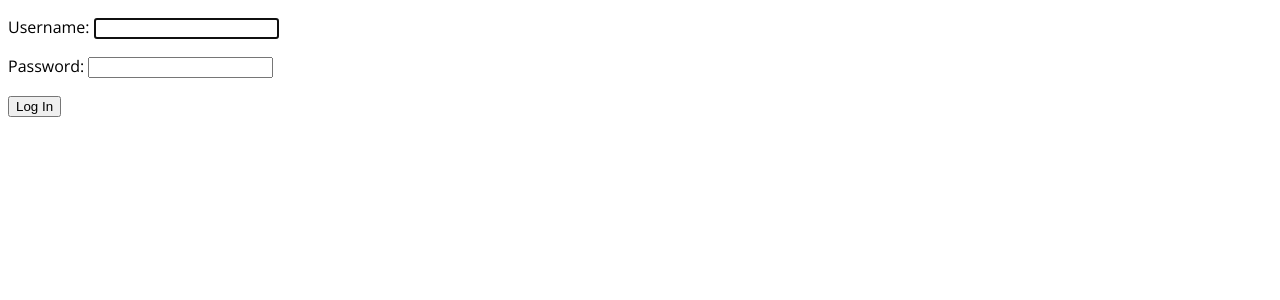
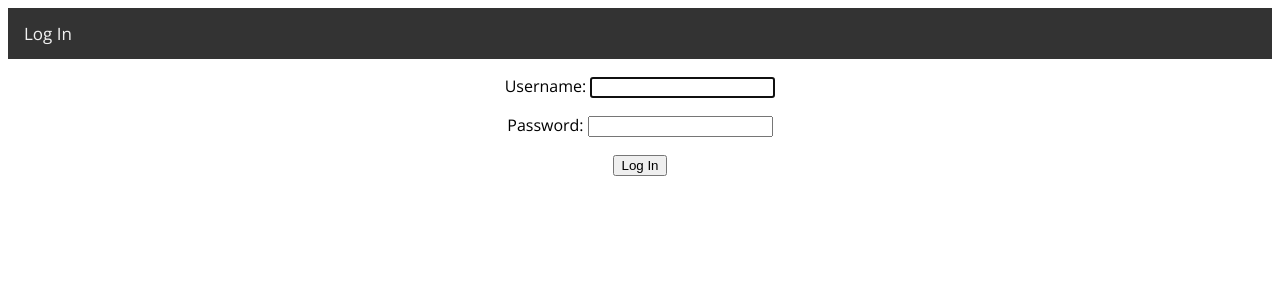
Before and after one commit to AmeAya/ExtendedUser, a Django app: page /login in a window 1280 px wide. Shown: the top 300 px of the page. Run offline with Django 4.2, Linux system fonts and the light colour scheme.

Commit message:
base html styles

```diff
--- a/sample_app/urls.py
+++ b/sample_app/urls.py
@@ -1,9 +1,10 @@
 from django.urls import path
-from django.views.generic import TemplateView
 from django.contrib.auth.views import LoginView, LogoutView
+from .views import *
 
 urlpatterns = [
-    path('home', TemplateView.as_view(), name='home_url'),
+    path('cabinet', cabinetView, name='cabinet_url'),
+    path('home', homeView, name='home_url'),
     path('login', LoginView.as_view(template_name='login_page.html'), name='login_url'),
     path('logout', LogoutView.as_view(), name='logout_url'),
 ]
--- a/static/css/style.css
+++ b/static/css/style.css
@@ -3,3 +3,34 @@
 body{
     font-family: 'Open Sans', sans-serif;
 }
+
+#content{
+    text-align: center;
+}
+
+.topnav {
+  background-color: #333;
+  overflow: hidden;
+}
+
+/* Style the links inside the navigation bar */
+.topnav a {
+  float: left;
+  color: #f2f2f2;
+  text-align: center;
+  padding: 14px 16px;
+  text-decoration: none;
+  font-size: 17px;
+}
+
+/* Change the color of links on hover */
+.topnav a:hover {
+  background-color: #ddd;
+  color: black;
+}
+
+/* Add a color to the active/current link */
+.topnav a.active {
+  background-color: #04AA6D;
+  color: white;
+}
--- a/templates/base.html
+++ b/templates/base.html
@@ -3,11 +3,22 @@
 <html lang="en">
 <head>
     <meta charset="UTF-8">
-    <title>Login Page</title>
+    <title>Title!</title>
     <link href="{% static 'css/style.css' %}" rel="stylesheet">
 </head>
 <body>
-    {% block content %}
-    {% endblock content %}
+    <div class="topnav">
+        {% if user.is_authenticated %}
+            <a href="{% url 'home_url' %}">Home</a>
+            <a href="{% url 'cabinet_url' %}">My Cabinet</a>
+            <a href="{% url 'logout_url' %}">Log Out</a>
+        {% else %}
+            <a href="{% url 'login_url' %}">Log In</a>
+        {% endif %}
+    </div>
+    <div id="content">
+        {% block content %}
+        {% endblock content %}
+    </div>
 </body>
 </html>
--- /dev/null
+++ b/templates/cabinet_page.html
@@ -0,0 +1,4 @@
+{% extends 'base.html' %}
+{% block content %}
+    <h1>{{ user.username }}</h1>
+{% endblock content %}
--- /dev/null
+++ b/templates/home_page.html
@@ -0,0 +1,4 @@
+{% extends 'base.html' %}
+{% block content %}
+    <h1 align="center">Welcome to Home Page!</h1>
+{% endblock content %}
```
Also changed, not shown: sample_app/views.py (+9 -1 lines), db.sqlite3.
